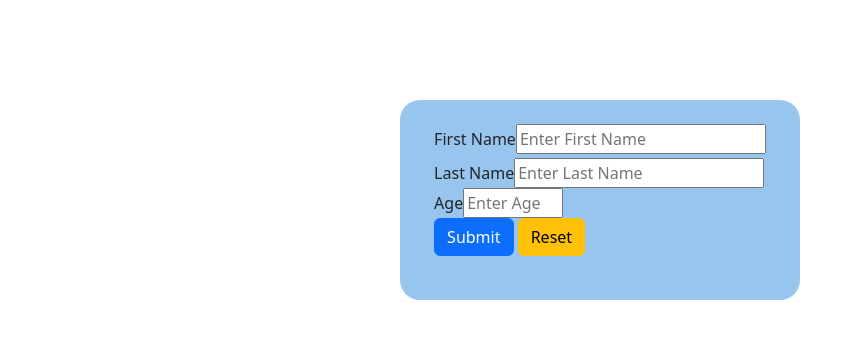
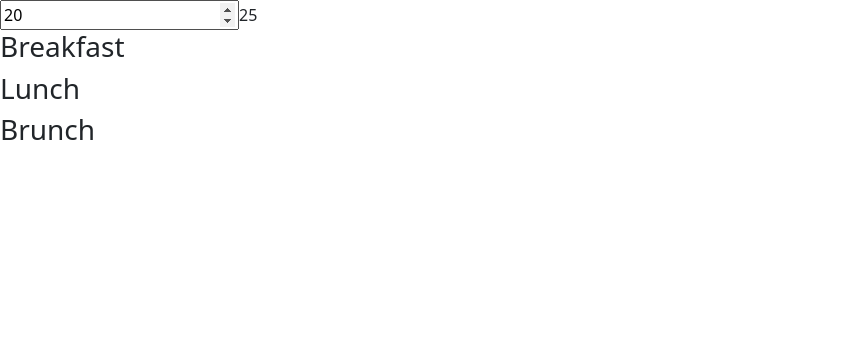
Before and after one commit to klmadhu247/samplerepo, a React (Create React App) app: page / in a window 1280 px wide. Shown: the top 338 px of the page, without its empty margins (0-863 px from the left). Built offline with nearby package versions, Linux system fonts and the light colour scheme.

Commit message:
How to import data from separate file to the component

```diff
--- a/src/App.js
+++ b/src/App.js
@@ -1,10 +1,6 @@
 import React, {Component} from 'react'
-
-import Toggle from './Toggle_D8'
-
-
-
-
+import Increment from './Increment'
+import Json from './Json_11'
 
 
 class App extends Component{
@@ -13,7 +9,8 @@ class App extends Component{
     return(
 
       <div>
-       <Toggle/>
+       <Increment/>
+       <Json/>
       </div>
     )
   }
--- /dev/null
+++ b/src/Increment.js
@@ -0,0 +1,24 @@
+import React, {Component} from 'react'
+class Increment extends Component
+{
+
+state = {
+    age:20
+}
+handleAge =(e)=>
+    {
+        this.setState({age:e.target.value})
+    }
+
+    render(){
+       return(
+        <div>
+
+            <input type='number' value={this.state.age} onChange={this.handleAge}/>
+            {this.state.age+5} {/* to increase +5 to each value */}
+
+        </div>
+       )
+    }
+}
+export default Increment
--- /dev/null
+++ b/src/Json_11.js
@@ -0,0 +1,19 @@
+import React, {Component} from 'react'
+import {todos} from './data.js'    /* if it is a named export we have to use {} to import */
+import {reviews} from './data.js'   /* if it is a named export we have to use {} to import */
+class Json extends Component{
+
+    state={
+         users: todos
+
+    }
+    render(){
+        return(
+            <div>
+                <h2>{this.state.users.map(user=>user.completed&& <h3>{user.title}</h3>)}</h2>
+
+            </div>
+        )
+    }
+}
+export default Json
--- a/src/Toggle.css
+++ /dev/null
@@ -1,18 +0,0 @@
-.form {
-    display:flex;
-   margin-top: 100px;
-  justify-content: center;
-    background-color: rgb(152, 197, 237);
-    align-content: center;
-
-    width: 400px;
-    margin-left: 400px;
-    height: 200px;
-    padding-top: 20px;
-    border-radius: 20px;
-
-
-}
-.ageinput {
-    margin-right: 10px;
-  }
--- a/src/Toggle_D8.js
+++ /dev/null
@@ -1,80 +0,0 @@
-import React, {Component} from 'react'
-import './Toggle.css'
-class Toggle extends Component
-{
-
-state={
-    fname :'',
-    lname:'',
-    age:'',
-    onSubmit:false,
-    onShowAge:false,
-    onHideAge:false,
-    onRest:false
-
-}
-
-handleChange =(e)=>
-    {
-        this.setState({[e.target.name]:e.target.value})
-
-    }
-
-    handleSubmit =()=>
-        {
-            this.setState({onSubmit:true})
-
-        }
-        handleRest=()=>
-            {
-                this.setState({fname:'',lname:'',age:''})
-
-
-            }
-
-        handleShowAge=()=>
-            {
-                this.setState({onShowAge:true})
-
-            }
-            handleHideAge =()=>
-                {
-                    this.setState({onHideAge:true})
-                }
-
-render(){
-    return(
-        <div className='form'>
-           {!this.state.onSubmit && <div>
-            <label className='col sm-2 col-form-label' >First Name </label>
-            <input type='text' name='fname' value={this.state.fname} onChange={this.handleChange}  style={{width:'250px'}} placeholder="Enter First Name" className='col sm-4'/> <br/>
-            <label  >Last Name</label>
-            <input type='text' name='lname' value={this.state.lname} onChange={this.handleChange}  style={{width:'250px'}} placeholder="Enter Last Name"/> <br/>
-            <label >Age</label>
-            <input type='number' name='age' value={this.state.age} onChange={this.handleChange} style={{width:'100px'}}   placeholder="Enter Age" /* style={{display: 'flex',justifyContent:'flex-end'}} class="form-control" */ /> <br/>
-
-            <button onClick={this.handleSubmit} class="btn btn-primary">Submit</button> <button onClick={this.handleRest} class="btn btn-warning">Reset</button>
-
-
-
-            </div>}
-
-           { !this.state.onShowAge && this.state.onSubmit && <div>
-            <h4>Name: {this.state.fname} {this.state.lname}</h4>
-            <button onClick={this.handleShowAge} class="btn btn-warning">SHow Age</button>
-
-
-           </div> }
-
-          { this.state.onShowAge &&<div>
-           <h4>Name: {this.state.fname} {this.state.lname}</h4>
-           {!this.state.onHideAge && <h5>Age: {this.state.age}</h5>}
-           <button onClick={this.handleHideAge} class="btn btn-danger">Hide Age</button>
-
-           </div> }
-
-        </div>
-    )
-}
-}
-export default Toggle
--- /dev/null
+++ b/src/data.js
@@ -0,0 +1,51 @@
+export const todos = [
+    {
+    "userId": 1,
+    "id": 1,
+    "title": "Breakfast",
+    "completed": true
+    },
+    {
+    "userId": 1,
+    "id": 2,
+    "title": "Dinner",
+    "completed": false
+    },
+    {
+    "userId": 1,
+    "id": 3,
+    "title": "Lunch",
+    "completed": true
+    },
+    {
+    "userId": 1,
+    "id": 4,
+    "title": "Brunch",
+    "completed": true
+    },
+    {
+    "userId": 1,
+    "id": 5,
+    "title": "Snacks",
+    "completed": false
+    }]
+
+    export const reviews=[
+        {
+        "userId": 1,
+        "id": 1,
+        "title": "Breakfast",
+        "completed": true
+        },
+        {
+        "userId": 1,
+        "id": 2,
+        "title": "Dinner",
+        "completed": false
+        },
+        {
+        "userId": 1,
+        "id": 3,
+        "title": "Lunch",
+        "completed": true
+        }]
```
Also changed, not shown: src/README.md (added).
